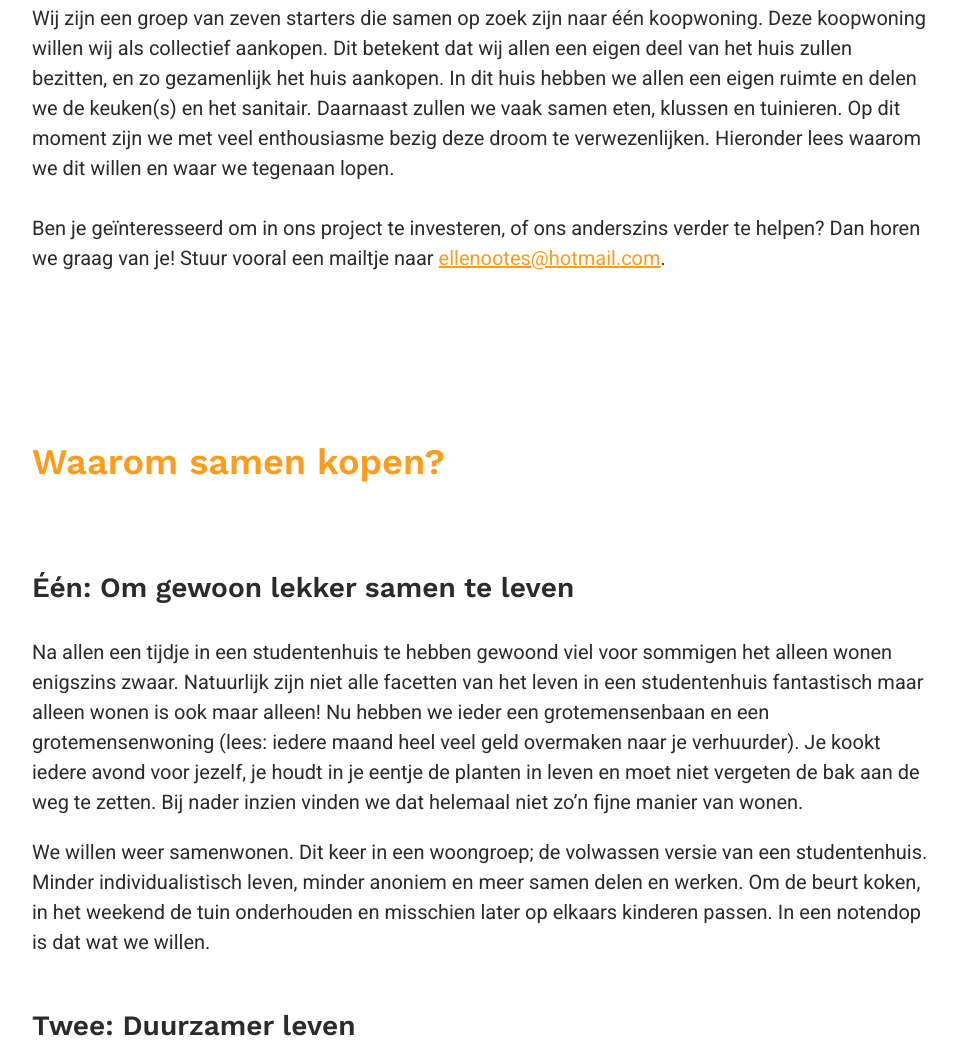
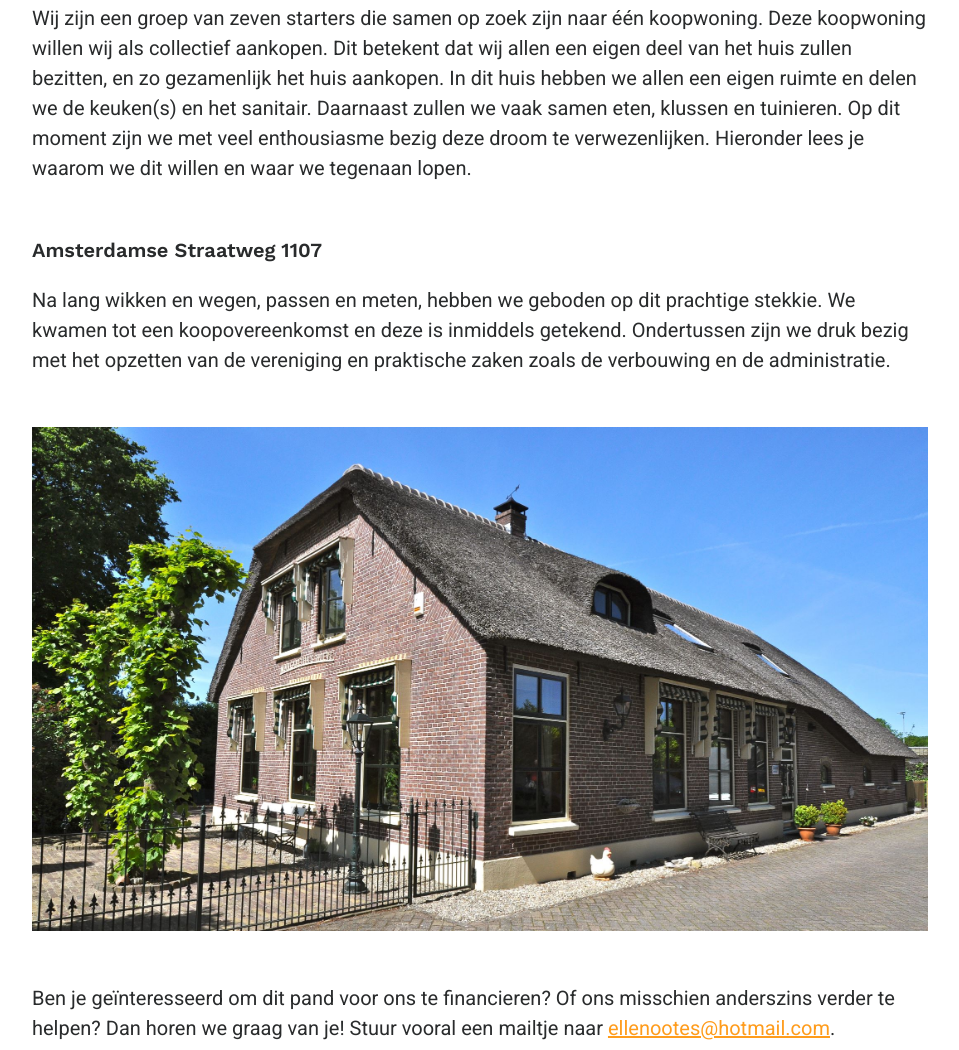
Before and after one commit to tomootes/huisloos, a website: page index.html in a window 1280 px wide. Shown: the part 417-1467 px from the top of the page, without its empty margins (160-1119 px from the left). Drawn offline with nearby package versions, Linux system fonts and the light colour scheme.

Commit message:
Het huis staat er op

```diff
--- a/index.html
+++ b/index.html
@@ -13,6 +13,7 @@
 
 <body>
     <div class="nav">
+        <a href="#het-huis">Het huis</a>
         <a href="#waarom-samen-kopen">Waarom samen kopen?</a>
         <a href="#vanuit-de-samenleving-bekeken">Vanuit de samenleving bekeken</a>
         <a href="#wie-zijn-wij">Wie zijn wij?</a>
@@ -30,6 +31,7 @@
             Een groep vrienden uit omgeving Utrecht bezig met het realiseren van een woongroep
         </div> -->
 
+
         <div class="chapter">
             <p class="chapter__intro">Wij zijn een groep van zeven starters die samen op zoek zijn naar één koopwoning.
                 Deze koopwoning willen wij als collectief aankopen.
@@ -38,11 +40,22 @@
                 In dit huis hebben we allen een eigen ruimte en delen we de keuken(s) en het sanitair.
                 Daarnaast zullen we vaak samen eten, klussen en tuinieren.
                 Op dit moment zijn we met veel enthousiasme bezig deze droom te verwezenlijken.
-                Hieronder lees waarom we dit willen en waar we tegenaan lopen.<br /><br />Ben je geïnteresseerd om in
-                ons project
-                te investeren, of ons anderszins verder te helpen? Dan horen we graag van je! Stuur vooral een mailtje
-                naar <a href="mailto:ellenootes@hotmail.com">ellenootes@hotmail.com</a>.</p>
+                Hieronder lees je waarom we dit willen en waar we tegenaan lopen.
+                <h4 class="inline-heading">Amsterdamse Straatweg 1107</h4>
+                <p>Na lang wikken en wegen, passen en meten, hebben we geboden op dit prachtige stekkie. We kwamen tot een koopovereenkomst en deze is inmiddels getekend. Ondertussen zijn we druk bezig met het opzetten van de vereniging en praktische zaken zoals de verbouwing en de administratie.</p>
+                <div class="img">
+                    <img src="./img/asw.jpg" alt="ASW">
+                </div>
+                <p>Ben je geïnteresseerd om dit pand voor ons te financieren? Of ons misschien anderszins verder te helpen? Dan horen we graag van je! Stuur vooral een mailtje
+                naar <a class="" href="mailto:ellenootes@hotmail.com">ellenootes@hotmail.com</a>.</p>
         </div>
+
+        <!--
+        <div class="chapter">
+            <a class="chapter__anchor" id="het-huis">
+                <h2>Het huis wat we gaan kopen: </br> <strong>"Margaretha's Hoeve" Amsterdamse Straatweg 1107</strong> </h2>
+            </a>
+        </div> -->
 
         <div class="chapter">
             <a class="chapter__anchor" id="waarom-samen-kopen">
--- a/scss/_chapter.scss
+++ b/scss/_chapter.scss
@@ -1,10 +1,17 @@
 .chapter{
+
     margin: 0 auto;
     color: $gray-dark;
+    display: flex;
+    flex-direction: column;
 
     &__anchor{
         display: flex;
         padding-top: $gutter-lg;
+    }
+
+    a {
+        display: inline;
     }
 
     @media(min-width: $break-sm){
--- /dev/null
+++ b/scss/_image.scss
@@ -0,0 +1,25 @@
+.img{
+
+
+    // border: 10px solid black;
+    margin: $gutter-sm 0;
+    display: flex;
+    flex-direction: column;
+    overflow: hidden;
+
+    img{
+        width: 100%;
+        margin-bottom: -32px;
+    }
+
+    @media(min-width: $break-sm){
+        overflow: hidden;
+
+        img {
+            max-width: 100%;
+            margin-bottom: -91px;
+        }
+
+    }
+
+}
--- /dev/null
+++ b/scss/_inline-heading.scss
@@ -0,0 +1,4 @@
+.inline-heading{
+    margin: $gutter-sm 0 0;
+
+}
--- a/scss/main.scss
+++ b/scss/main.scss
@@ -1,17 +1,20 @@
 
 @import 'variables';
 @import 'typography';
+
 
 
 @import 'hero';
 @import 'reason';
 @import 'container';
 @import 'list';
+@import 'image';
 @import 'road';
 @import 'table';
 @import 'barchart';
 @import 'chapter';
 @import 'person';
+@import 'inline-heading';
 @import 'odd-grid';
 @import 'two-columns';
 @import 'nav';
```
Also changed, not shown: css/style.css, img/asw.jpg (added), 1 other file.
